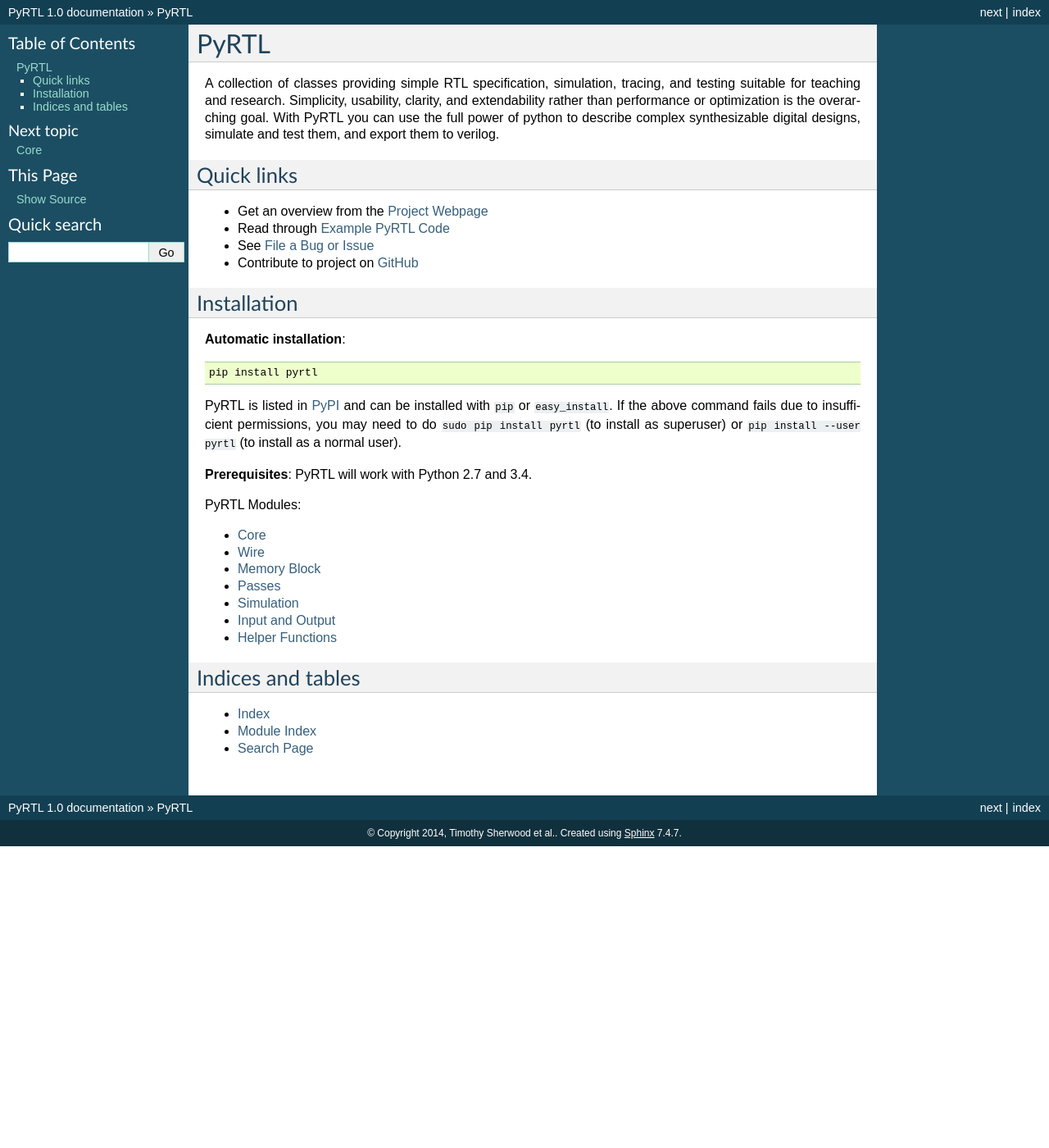
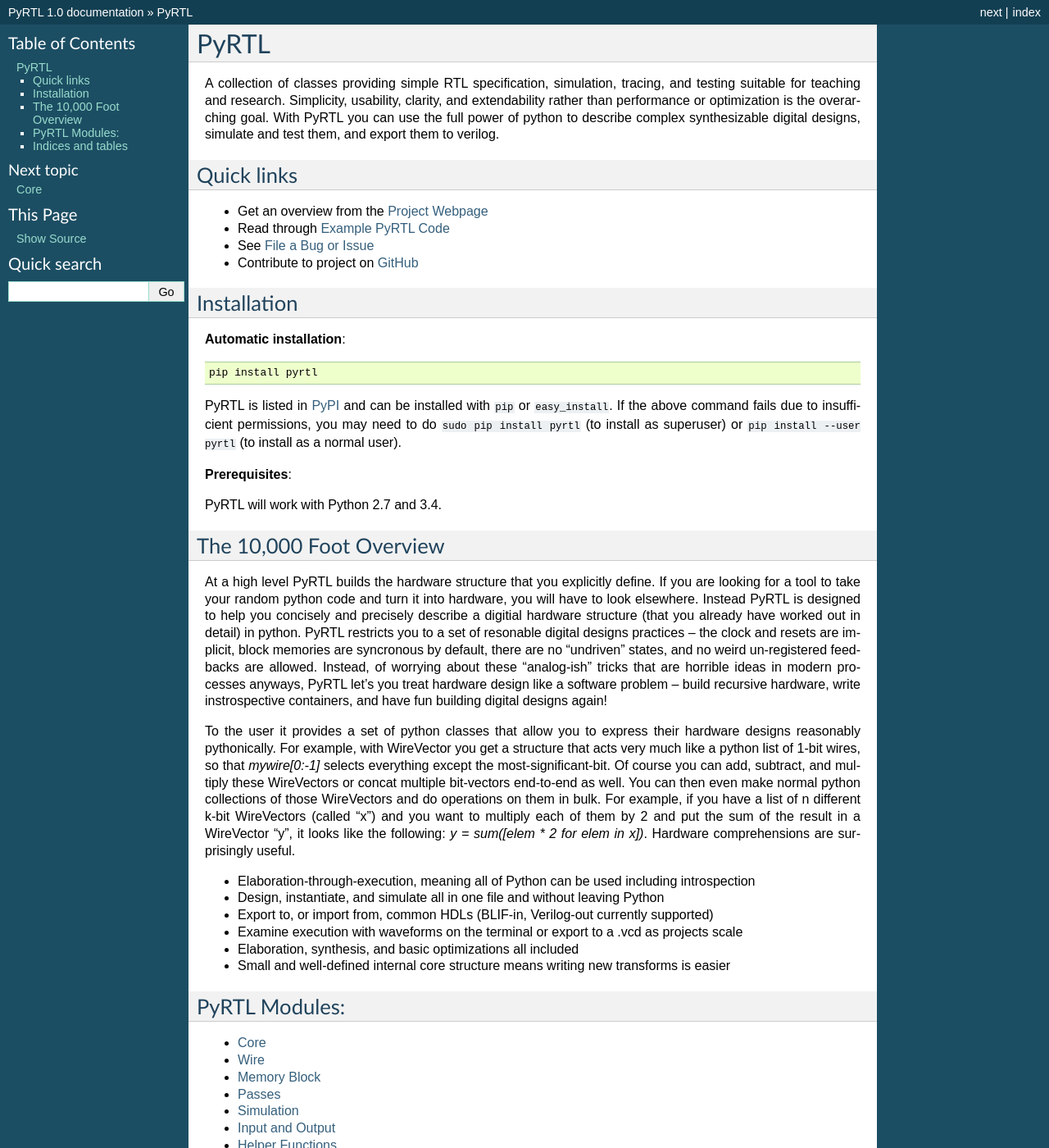
Before and after one commit to UCSBarchlab/PyRTL, a Sphinx documentation site: the page built from docs/index.rst, in a window 1280 px wide and 1400 px high. Shown: the whole window at 82% size. Built offline with Sphinx 7.4.7, drawn with Linux system fonts in a browser that asks for light colours.

Commit message:
Update index.rst

```diff
--- a/docs/index.rst
+++ b/docs/index.rst
@@ -28,10 +28,27 @@ command fails due to insufficient permissions, you may need to do
 ``sudo pip install pyrtl`` (to install as superuser) or ``pip install --user pyrtl``
 (to install as a normal user).
 
-**Prerequisites**: PyRTL will work with Python 2.7 and 3.4.
+**Prerequisites**:
+
+PyRTL will work with Python 2.7 and 3.4.
+
+The 10,000 Foot Overview
+------------------------
+
+At a high level PyRTL builds the hardware structure that you explicitly define. If you are looking for a tool to take your random python code and turn it into hardware, you will have to look elsewhere. Instead PyRTL is designed to help you concisely and precisely describe a digitial hardware structure (that you already have worked out in detail) in python. PyRTL restricts you to a set of resonable digital designs practices -- the clock and resets are implicit, block memories are syncronous by default, there are no "undriven" states, and no weird un-registered feedbacks are allowed. Instead, of worrying about these "analog-ish" tricks that are horrible ideas in modern processes anyways, PyRTL let's you treat hardware design like a software problem -- build recursive hardware, write instrospective containers, and have fun building digital designs again!
+
+To the user it provides a set of python classes that allow you to express their hardware designs reasonably pythonically. For example, with WireVector you get a structure that acts very much like a python list of 1-bit wires, so that `mywire[0:-1]` selects everything except the most-significant-bit. Of course you can add, subtract, and multiply these WireVectors or concat multiple bit-vectors end-to-end as well. You can then even make normal python collections of those WireVectors and do operations on them in bulk. For example, if you have a list of n different k-bit WireVectors (called "x") and you want to multiply each of them by 2 and put the sum of the result in a WireVector "y", it looks like the following: `y = sum([elem * 2 for elem in x])`. Hardware comprehensions are surprisingly useful.
+
+* Elaboration-through-execution, meaning all of Python can be used including introspection
+* Design, instantiate, and simulate all in one file and without leaving Python
+* Export to, or import from, common HDLs (BLIF-in, Verilog-out currently supported)
+* Examine execution with waveforms on the terminal or export to a .vcd as projects scale
+* Elaboration, synthesis, and basic optimizations all included
+* Small and well-defined internal core structure means writing new transforms is easier
+
 
 PyRTL Modules:
-
+--------------
 .. toctree::
    :maxdepth: 2
 
```
